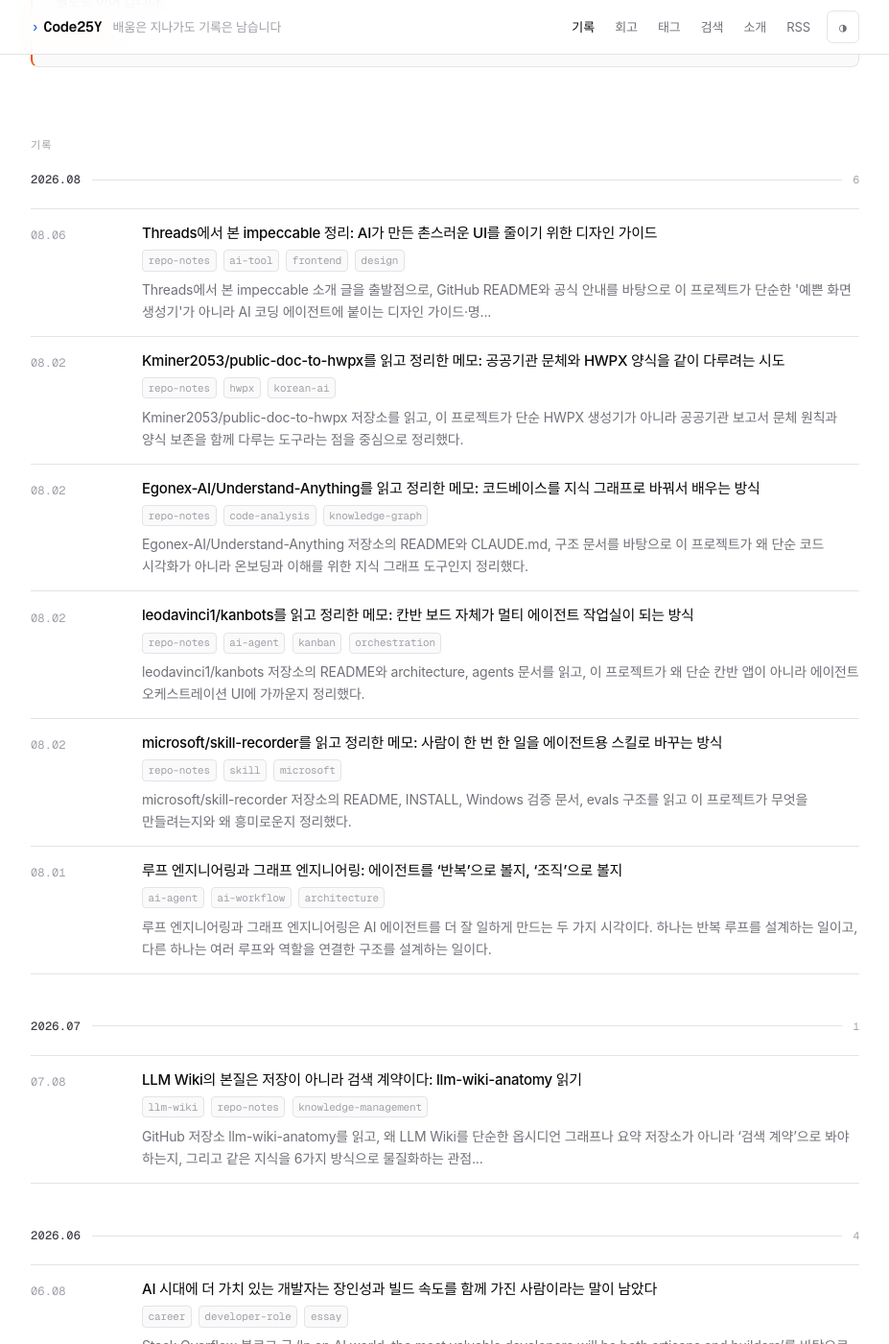
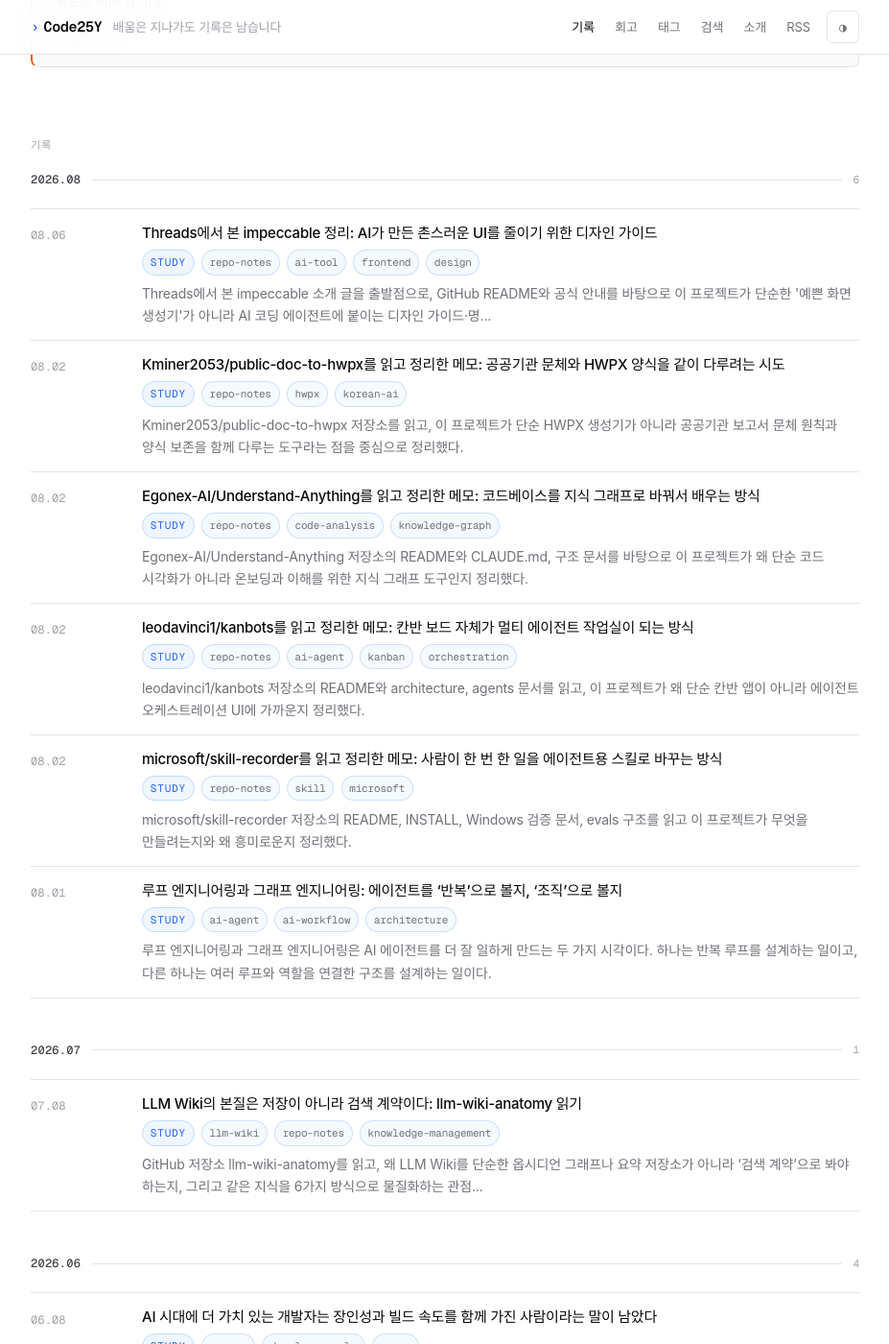
Before and after one commit to songseungyul/Code25Y, a Jekyll site: the page built from index.md, in a window 1280 px wide and 1400 px high, scrolled down 507 px. Shown: the whole window at 96% size, without its empty margins (176-1103 px from the left). Built offline with Jekyll 4.4.1, drawn with Linux system fonts in a browser that asks for light colours; some web fonts are replaced; some of the changed text lies outside the part shown.

Commit message:
Give tags a research-lab visual system

```diff
--- a/_layouts/home.html
+++ b/_layouts/home.html
@@ -63,11 +63,14 @@ layout: default
               <time class="log-date" datetime="{{ post.date | date_to_xmlschema }}">{{ post.date | date: "%m.%d" }}</time>
               <div class="log-body">
                 <h3 class="log-title"><a href="{{ post.url | relative_url }}">{{ post.title }}</a></h3>
-                {% if post.tags and post.tags.size > 0 %}
-                  <p class="log-tags">
-                    {% for tag in post.tags limit: 4 %}<span>{{ tag }}</span>{% endfor %}
-                  </p>
-                {% endif %}
+                <p class="log-tags">
+                  {% if post.categories and post.categories.size > 0 %}
+                    <span class="signal-kind">{{ post.categories.first }}</span>
+                  {% endif %}
+                  {% if post.tags and post.tags.size > 0 %}
+                    {% for tag in post.tags limit: 4 %}<span class="signal-tag">{{ tag }}</span>{% endfor %}
+                  {% endif %}
+                </p>
                 {% if post.excerpt %}
                   <p class="log-excerpt">{{ post.excerpt | strip_html | truncate: 120 }}</p>
                 {% endif %}
--- a/_layouts/post.html
+++ b/_layouts/post.html
@@ -10,11 +10,14 @@ layout: default
   <header class="post-header-block">
     <h1 class="post-title">{{ page.title }}</h1>
     <p class="post-header-meta">
-      <time datetime="{{ page.date | date_to_xmlschema }}">{{ page.date | date: "%Y년 %-m월 %-d일" }}</time>
+      <time datetime="{{ page.date | date_to_xmlschema }}">{{ page.date | date: "%Y.%m.%d" }}</time>
       · 예상 읽기 {{ reading_time }}분
     </p>
     {% if page.tags and page.tags.size > 0 %}
       <ul class="post-tag-list" aria-label="태그">
+        {% if page.categories and page.categories.size > 0 %}
+          <li><span class="post-kind-badge">{{ page.categories.first }}</span></li>
+        {% endif %}
         {% for tag in page.tags %}
           <li><a href="{{ '/tags/#' | append: tag | relative_url }}">{{ tag }}</a></li>
         {% endfor %}
--- a/assets/css/style.scss
+++ b/assets/css/style.scss
@@ -19,6 +19,9 @@
   --accent: #2563eb;
   --accent-soft: #eff6ff;
   --accent-line: #bfdbfe;
+  --lab-surface: #f5faff;
+  --lab-border: rgba(37, 99, 235, 0.18);
+  --lab-glow: rgba(37, 99, 235, 0.08);
 
   --code-bg: #fafafa;
   --code-border: #e4e4e7;
@@ -53,6 +56,9 @@ html[data-theme='dark'] {
   --accent: #60a5fa;
   --accent-soft: #101c2e;
   --accent-line: #1e3a5f;
+  --lab-surface: #0d1624;
+  --lab-border: rgba(96, 165, 250, 0.24);
+  --lab-glow: rgba(96, 165, 250, 0.12);
 
   --code-bg: #101012;
   --code-border: #232327;
@@ -414,11 +420,61 @@ time,
   color: var(--faint);
 }
 
+.log-tags span,
+.tag-chip,
+.post-tag-list a,
+.filter-chip,
+.post-kind-badge {
+  position: relative;
+  overflow: hidden;
+}
+
+.log-tags span::before,
+.tag-chip::before,
+.post-tag-list a::after,
+.filter-chip::before,
+.post-kind-badge::before {
+  content: '';
+  position: absolute;
+  inset: 0;
+  background: linear-gradient(90deg, transparent, var(--lab-glow), transparent);
+  opacity: 0;
+  transition: opacity 0.18s ease;
+  pointer-events: none;
+}
+
+.log-tags span:hover::before,
+.tag-chip:hover::before,
+.post-tag-list a:hover::after,
+.filter-chip:hover::before,
+.post-kind-badge:hover::before {
+  opacity: 1;
+}
+
 .log-tags span {
-  padding: 0.05rem 0.35rem;
-  border: 1px solid var(--border);
-  border-radius: 4px;
-  background: var(--bg-subtle);
+  padding: 0.18rem 0.48rem;
+  border: 1px solid var(--lab-border);
+  border-radius: 999px;
+  background: var(--lab-surface);
+  box-shadow: inset 0 0 0 1px rgba(255, 255, 255, 0.02);
+}
+
+.signal-kind {
+  color: var(--accent);
+  border-color: var(--accent-line) !important;
+  background: var(--accent-soft) !important;
+  letter-spacing: 0.08em;
+  text-transform: uppercase;
+}
+
+.signal-kind::before {
+  content: 'LOG';
+  margin-right: 0.42rem;
+  color: var(--faint);
+}
+
+.signal-tag {
+  color: var(--muted);
 }
 
 .log-excerpt {
@@ -780,26 +836,50 @@ time,
 .post-tag-list a {
   min-height: 2.25rem;
   padding: 0.4rem 0.7rem;
-  border: 1px solid var(--border);
-  border-radius: 5px;
-  background: var(--bg-subtle);
+  border: 1px solid var(--lab-border);
+  border-radius: 999px;
+  background: var(--lab-surface);
   display: inline-flex;
   align-items: center;
   font-family: var(--mono);
   font-size: 0.6875rem;
   color: var(--muted);
-  transition: color 0.12s ease, border-color 0.12s ease, background-color 0.12s ease;
+  transition: color 0.12s ease, border-color 0.12s ease, background-color 0.12s ease, transform 0.12s ease;
 }
 
 .post-tag-list a::before {
   content: '#';
   color: var(--faint);
+  margin-right: 0.1rem;
 }
 
 .post-tag-list a:hover {
   color: var(--accent);
   border-color: var(--accent-line);
   background: var(--accent-soft);
+  transform: translateY(-1px);
+}
+
+.post-kind-badge {
+  min-height: 2.25rem;
+  padding: 0.4rem 0.75rem;
+  border: 1px solid var(--accent-line);
+  border-radius: 999px;
+  background: var(--accent-soft);
+  display: inline-flex;
+  align-items: center;
+  font-family: var(--mono);
+  font-size: 0.6875rem;
+  color: var(--accent);
+  letter-spacing: 0.08em;
+  text-transform: uppercase;
+}
+
+.post-kind-badge::after {
+  content: 'LOG';
+  margin-right: 0.42rem;
+  color: var(--faint);
+  order: -1;
 }
 
 /* ---------- 글 하단 내비 ---------- */
@@ -1154,20 +1234,21 @@ time,
   align-items: center;
   gap: 0.35rem;
   min-height: 2.5rem;
-  padding: 0.42rem 0.75rem;
-  border: 1px solid var(--border);
-  border-radius: 5px;
-  background: var(--bg-subtle);
+  padding: 0.55rem 0.85rem;
+  border: 1px solid var(--lab-border);
+  border-radius: 999px;
+  background: var(--lab-surface);
   font-family: var(--mono);
   font-size: 0.6875rem;
   color: var(--muted);
-  transition: color 0.12s ease, border-color 0.12s ease, background-color 0.12s ease;
+  transition: color 0.12s ease, border-color 0.12s ease, background-color 0.12s ease, transform 0.12s ease;
 }
 
 .tag-chip:hover {
   color: var(--accent);
   border-color: var(--accent-line);
   background: var(--accent-soft);
+  transform: translateY(-1px);
 }
 
 .tag-count {
@@ -1238,9 +1319,9 @@ time,
 .filter-chip {
   min-height: 2.75rem;
   padding: 0.45rem 0.8rem;
-  border: 1px solid var(--border);
-  border-radius: 5px;
-  background: var(--bg-subtle);
+  border: 1px solid var(--lab-border);
+  border-radius: 999px;
+  background: var(--lab-surface);
   display: inline-flex;
   align-items: center;
   justify-content: center;
@@ -1252,14 +1333,16 @@ time,
 }
 
 .filter-chip:hover {
-  color: var(--text);
-  border-color: var(--border-strong);
+  color: var(--accent);
+  border-color: var(--accent-line);
+  background: var(--accent-soft);
 }
 
 .filter-chip.is-active {
-  color: var(--bg);
-  background: var(--text);
-  border-color: var(--text);
+  color: var(--accent);
+  background: var(--accent-soft);
+  border-color: var(--accent-line);
+  box-shadow: 0 0 0 1px var(--lab-border), 0 0 0 4px var(--lab-glow);
 }
 
 .search-help,
```
